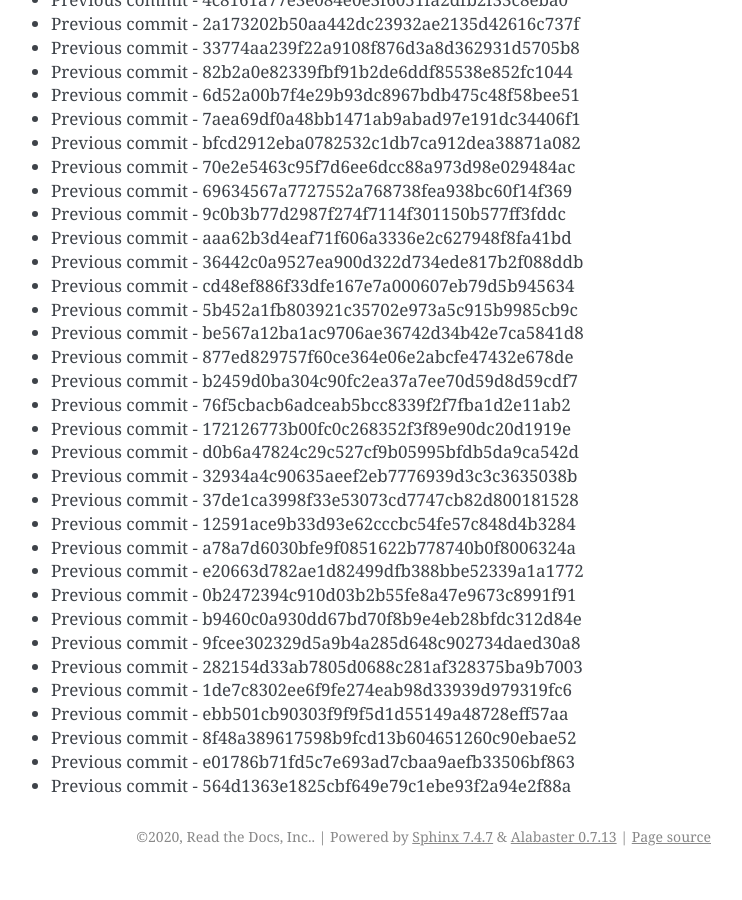
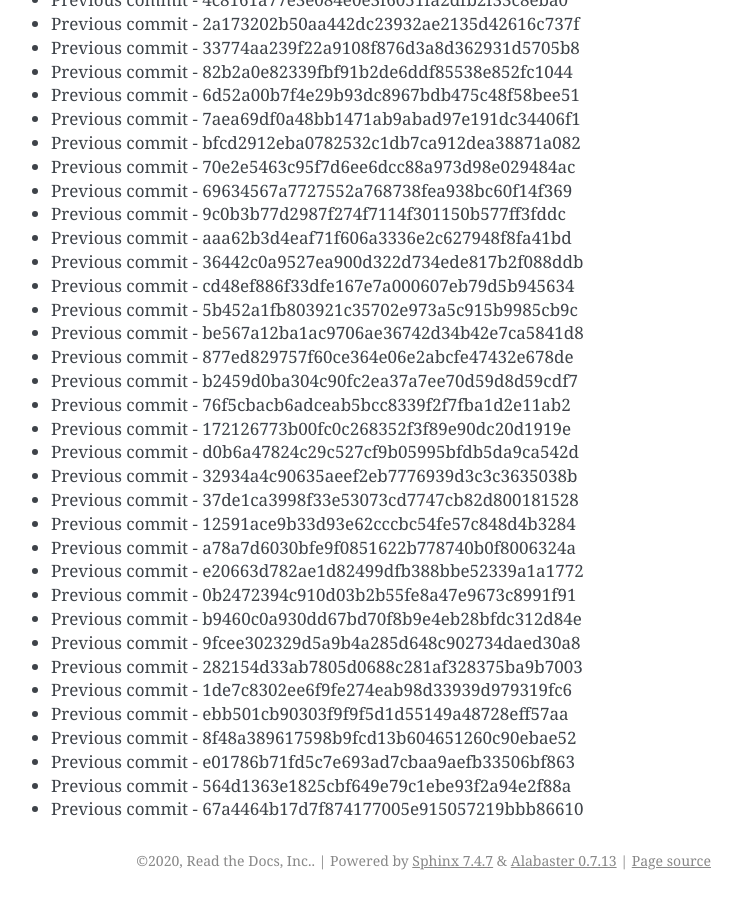
Before and after one commit to readthedocs/rtd-git-stresstest, a Sphinx documentation site: the page built from docs/updates.rst, in a window 1280 px wide and 900 px high, scrolled down 33495 px. Shown: the whole window, without its empty margins (399-1141 px from the left). Built offline with Sphinx 7.4.7, drawn with Linux system fonts in a browser that asks for light colours; before the commit the page ends 34371 px from its top, so only the background shows below that.

Commit message:
Generating commit from previous: 67a4464b17d7f874177005e915057219bbb86610

```diff
--- a/docs/updates.rst
+++ b/docs/updates.rst
@@ -1439,3 +1439,4 @@ It can be tested for any performance characteristics.
 * Previous commit - 8f48a389617598b9fcd13b604651260c90ebae52
 * Previous commit - e01786b71fd5c7e693ad7cbaa9aefb33506bf863
 * Previous commit - 564d1363e1825cbf649e79c1ebe93f2a94e2f88a
+* Previous commit - 67a4464b17d7f874177005e915057219bbb86610
```
